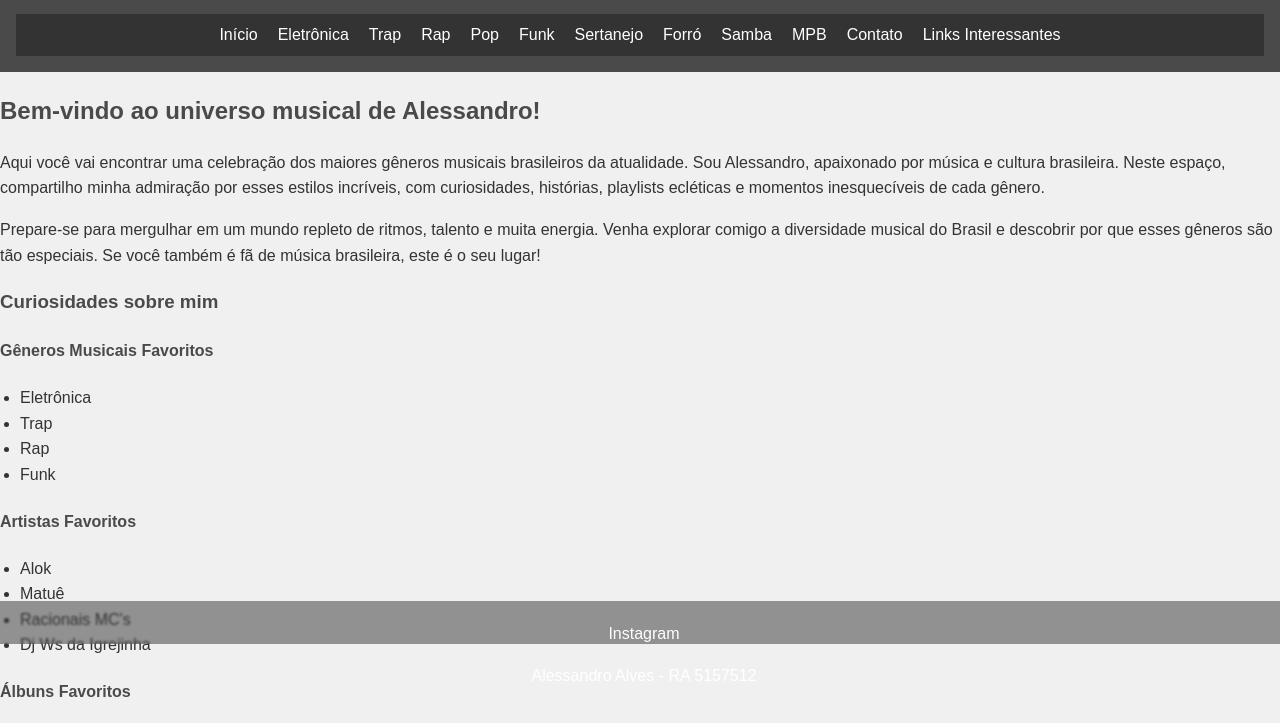
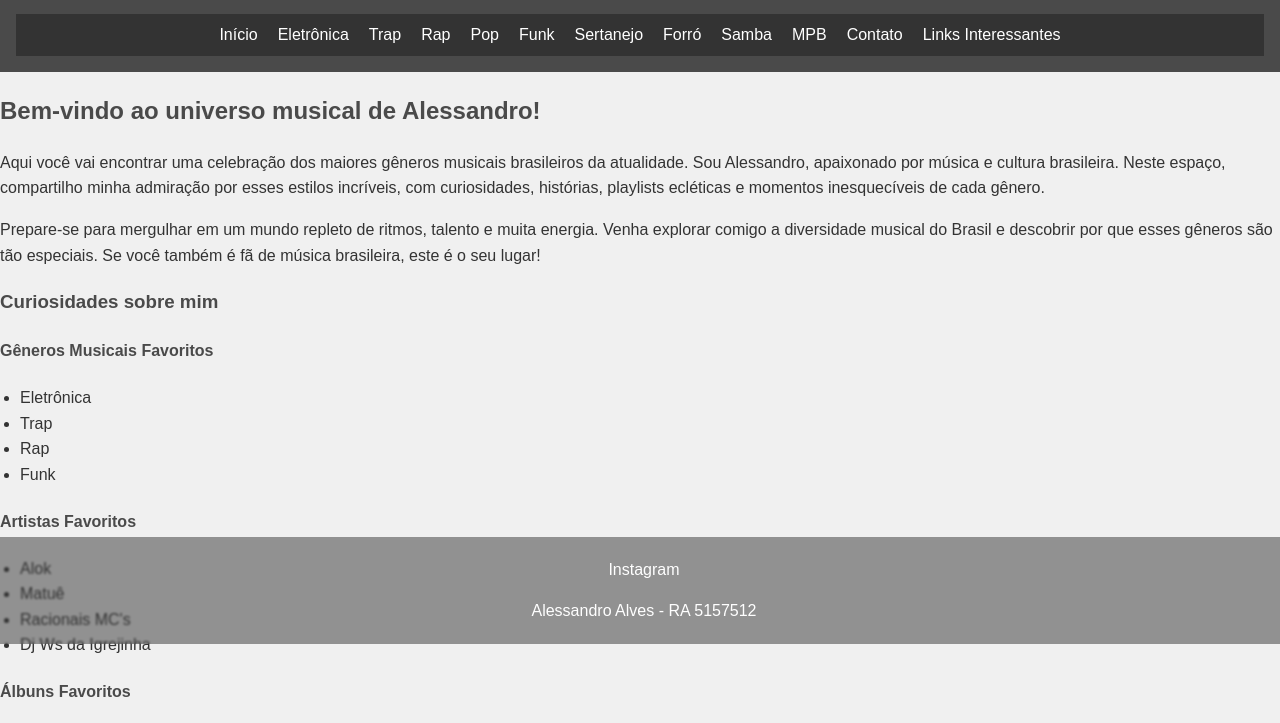
Before and after one commit to AlessandroABJ/site, a plain HTML site: page index.htm in a window 1280 px wide. Shown: the part 156-879 px from the top of the page. Drawn offline with Linux system fonts and the light colour scheme.

Commit message:
Update style.css

```diff
--- a/css/style.css
+++ b/css/style.css
@@ -18,6 +18,7 @@ body {
     text-align: center;
     padding: 10px 0;
     z-index: 1000;
+    box-shadow: 1px 10px 10px;
 }
 
 .uniube-link a {
@@ -79,7 +80,7 @@ footer {
     color: #fff;
     text-align: center;
     padding: 0.25rem;
-    height: 35px;
+    height: auto;
     position: fixed;
     bottom: 0;
     width: 100%;
```
